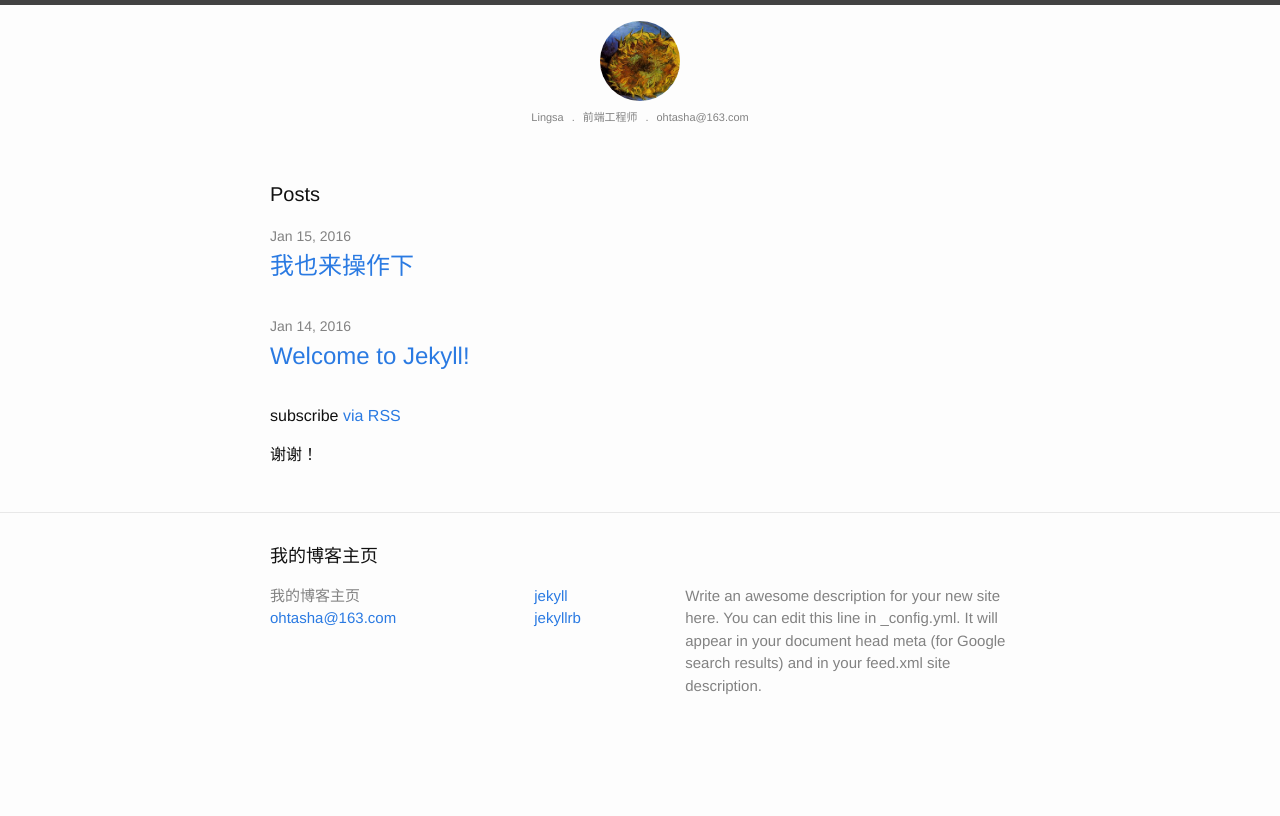
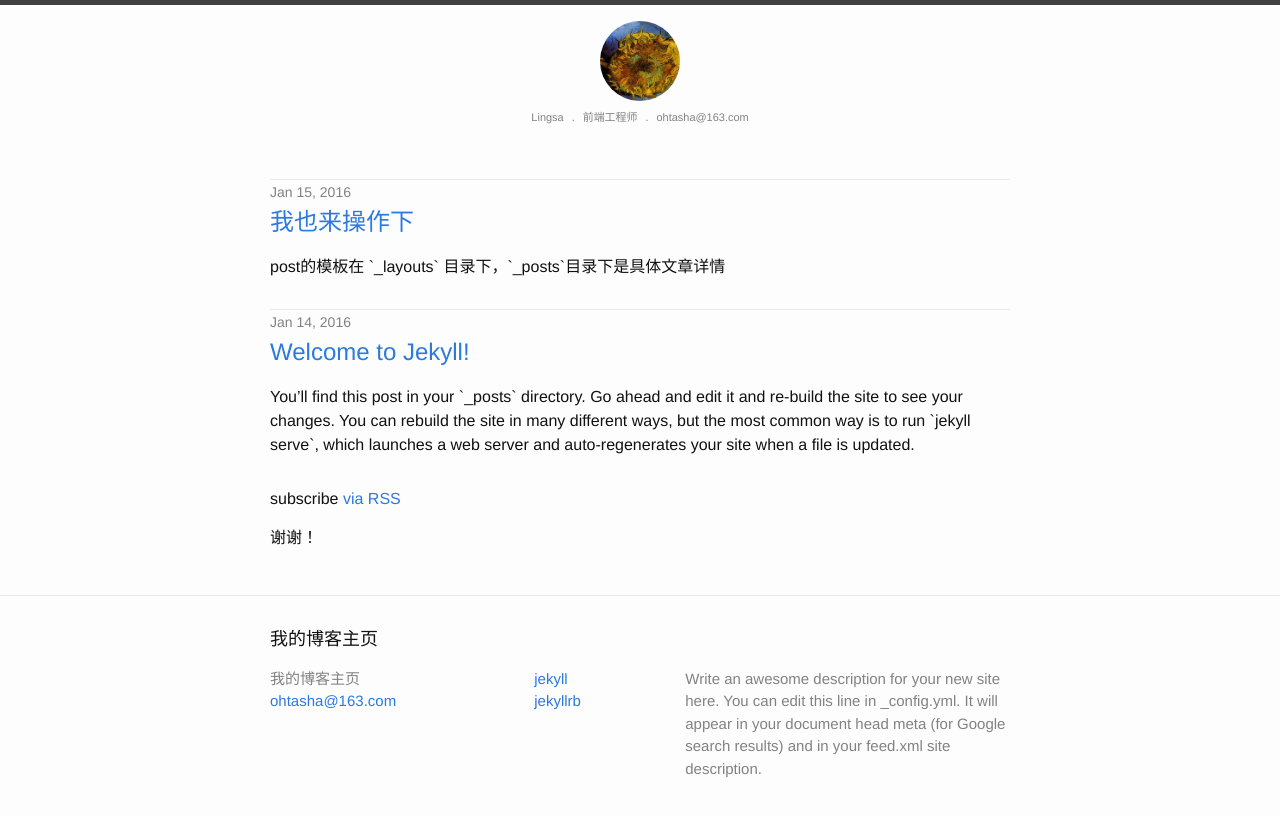
Before and after one commit to Lingsa/sundayBlog, a Jekyll site: the page built from index.html, in a window 1280 px wide. Shown: the top 816 px of the page. Built offline with Jekyll 4.4.1, drawn with Linux system fonts in a browser that asks for light colours.

Commit message:
文章的简介

```diff
--- a/_posts/2016-01-14-welcome-to-jekyll.markdown
+++ b/_posts/2016-01-14-welcome-to-jekyll.markdown
@@ -1,7 +1,8 @@
 ---
 layout: post
 title:  "Welcome to Jekyll!"
-date:   2016-01-14 17:27:09 +0800
+date:  2016-01-14 17:27:09 +0800
+info: You’ll find this post in your `_posts` directory. Go ahead and edit it and re-build the site to see your changes. You can rebuild the site in many different ways, but the most common way is to run `jekyll serve`, which launches a web server and auto-regenerates your site when a file is updated.
 categories: articles
 ---
 You’ll find this post in your `_posts` directory. Go ahead and edit it and re-build the site to see your changes. You can rebuild the site in many different ways, but the most common way is to run `jekyll serve`, which launches a web server and auto-regenerates your site when a file is updated.
--- a/_posts/2016-01-15-myself.markdown
+++ b/_posts/2016-01-15-myself.markdown
@@ -2,6 +2,7 @@
 layout: post
 title: "我也来操作下"
 date: 2016-01-15 11:18:48
+info: post的模板在 `_layouts` 目录下，`_posts`目录下是具体文章详情
 categories: articles
 ---
 post的模板在 `_layouts` 目录下，`_posts`目录下是具体文章详情
--- a/_sass/_layout.scss
+++ b/_sass/_layout.scss
@@ -186,6 +186,7 @@
 
     > li {
         margin-bottom: $spacing-unit;
+        border-top: 1px solid $grey-color-light;
     }
 }
 
--- a/index.html
+++ b/index.html
@@ -3,8 +3,6 @@ layout: default
 ---
 
 <div class="home">
-
-  <h1 class="page-heading">Posts</h1>
 
   <ul class="post-list">
     {% for post in site.posts %}
@@ -15,6 +13,8 @@ layout: default
           <a class="post-link" href="{{ post.url | prepend: site.baseurl }}">{{ post.title }}</a>
         </h2>
 
+        {{ post.info }}
+
       </li>
     {% endfor %}
   </ul>
```
